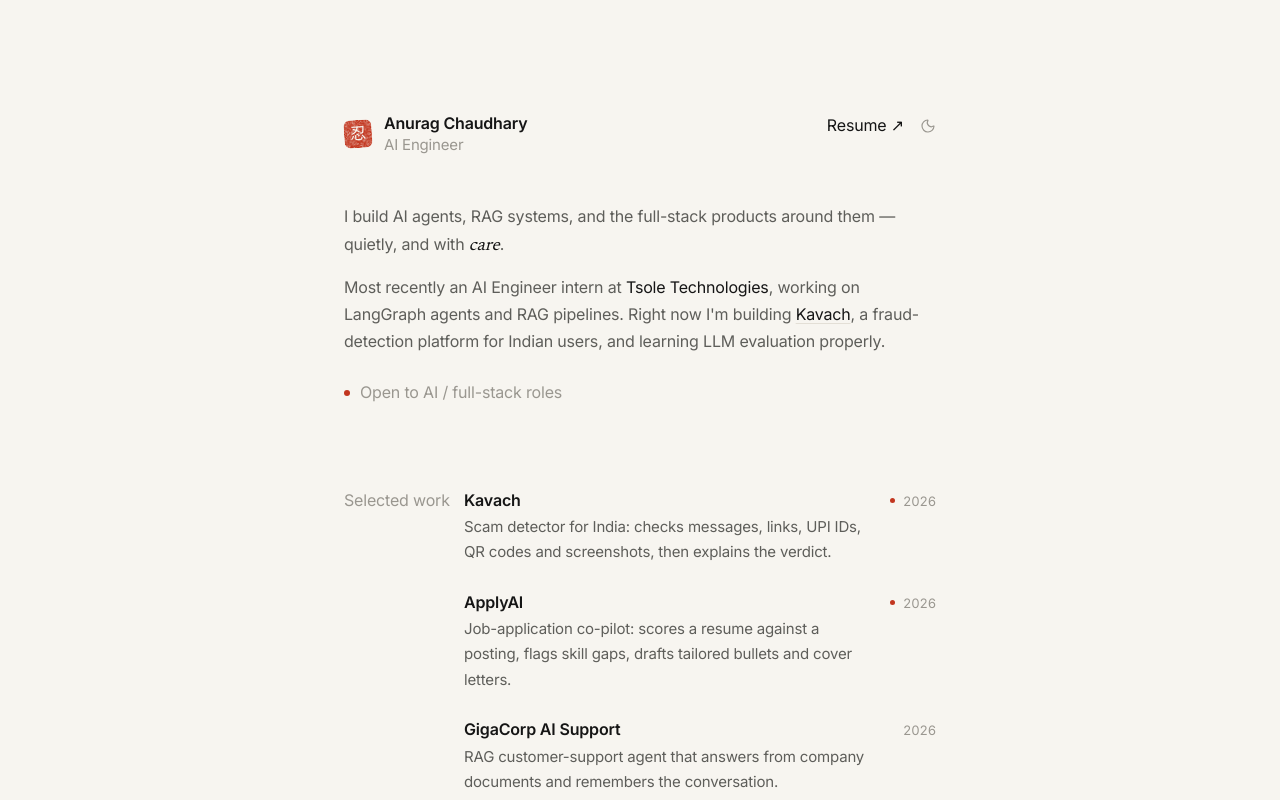
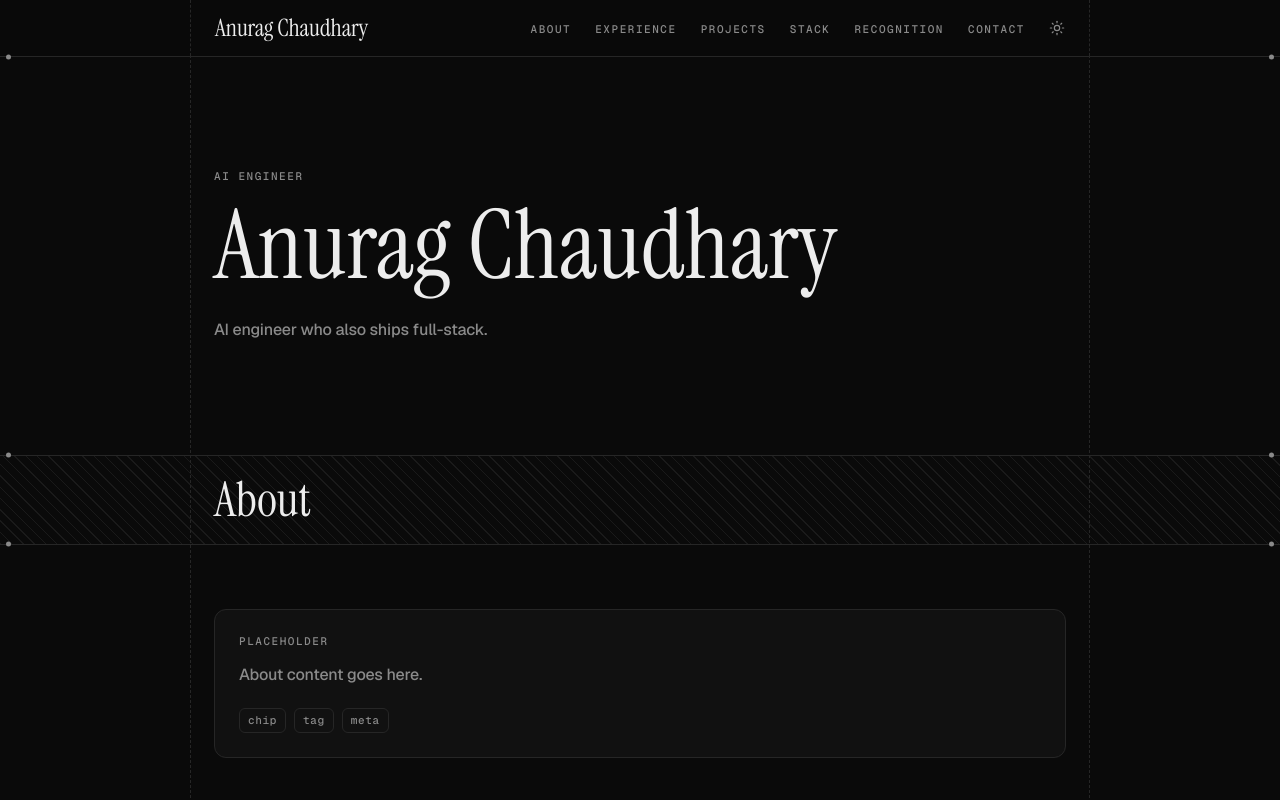
Before and after one commit to UkatoSpeaks/Ukato, a Next.js app: page / in a window 1280 px wide. Shown: the top 800 px of the page. Built offline with nearby package versions, Linux system fonts and the light colour scheme.

Commit message:
redesign: dark foundation, tokens, fonts, section shell
Co-Authored-By: Claude Opus 5.5 <noreply@anthropic.com>

```diff
--- a/package.json
+++ b/package.json
@@ -9,11 +9,13 @@
     "lint": "eslint"
   },
   "dependencies": {
+    "framer-motion": "^14.0.0",
     "lucide-react": "^1.49.0",
     "motion": "^13.5.0",
     "next": "15.5.27",
     "react": "19.1.0",
-    "react-dom": "19.1.0"
+    "react-dom": "19.1.0",
+    "react-icons": "^5.7.0"
   },
   "devDependencies": {
     "@eslint/eslintrc": "^3",
--- a/src/app/globals.css
+++ b/src/app/globals.css
@@ -3,32 +3,47 @@
 @custom-variant dark (&:where(.dark, .dark *));
 
 /*
- * Washi tokens. Light is the default; .dark on <html> swaps the values.
- * Seal (vermilion) is the only accent: the mark, the status dot, link hover.
+ * Color tokens. Dark is the default: <html> ships with .dark and the theme
+ * script removes it when the visitor has chosen light. See DESIGN.md.
  */
 :root {
   color-scheme: light;
-  --paper: #f7f5f0;
-  --paper-2: #efece5;
-  --ink: #151515;
-  --ink-2: #5e5e5a;
-  --ink-3: #9a9790;
-  --line: #e3dfd6;
+  --bg: #fafafa;
+  --surface: #ffffff;
+  --border: #e4e4e4;
+  --text: #171717;
+  --muted: #6b6b6b;
   --seal: #c2361f;
+
+  /* Width of the centered content column. */
+  --col: 900px;
+
+  /* Old washi names, still used by the case-study pages until they move over. */
+  --paper: var(--bg);
+  --paper-2: var(--surface);
+  --ink: var(--text);
+  --ink-2: color-mix(in srgb, var(--text) 75%, var(--bg));
+  --ink-3: var(--muted);
+  --line: var(--border);
 }
 
 .dark {
   color-scheme: dark;
-  --paper: #0f0f0e;
-  --paper-2: #181816;
-  --ink: #edebe6;
-  --ink-2: #b3b0a9;
-  --ink-3: #7a776f;
-  --line: #262522;
+  --bg: #0a0a0a;
+  --surface: #111111;
+  --border: #262626;
+  --text: #ededed;
+  --muted: #8a8a8a;
   --seal: #d9482f;
 }
 
 @theme inline {
+  --color-bg: var(--bg);
+  --color-surface: var(--surface);
+  --color-border: var(--border);
+  --color-text: var(--text);
+  --color-muted: var(--muted);
+
   --color-paper: var(--paper);
   --color-paper-2: var(--paper-2);
   --color-ink: var(--ink);
@@ -37,8 +52,13 @@
   --color-line: var(--line);
   --color-seal: var(--seal);
 
-  --font-sans: var(--font-inter), ui-sans-serif, system-ui, sans-serif;
-  --font-serif: var(--font-newsreader), ui-serif, Georgia, serif;
+  --font-display: var(--font-instrument-serif), ui-serif, Georgia, serif;
+  --font-sans: var(--font-geist), ui-sans-serif, system-ui, sans-serif;
+  --font-mono: var(--font-geist-mono), ui-monospace, SFMono-Regular, monospace;
+  --font-serif: var(--font-display);
+
+  --radius-card: 12px;
+  --radius-chip: 6px;
 
   /* Names and titles. */
   --font-weight-name: 550;
@@ -64,28 +84,28 @@
 }
 
 html {
-  background: var(--paper);
+  background: var(--bg);
+  scroll-behavior: smooth;
 }
 
 body {
-  background: var(--paper);
-  color: var(--ink-2);
+  background: var(--bg);
+  color: var(--text);
   font-family: var(--font-sans);
   font-size: 16px;
+  font-weight: 500;
   line-height: 1.7;
   letter-spacing: -0.011em;
-  font-feature-settings: "cv11", "ss01", "ss03";
-  font-optical-sizing: auto;
   -webkit-font-smoothing: antialiased;
   text-rendering: optimizeLegibility;
 }
 
 ::selection {
-  background: color-mix(in srgb, var(--seal) 15%, transparent);
+  background: color-mix(in srgb, var(--text) 18%, transparent);
 }
 
 :focus-visible {
-  outline: 2px solid color-mix(in srgb, var(--seal) 40%, transparent);
+  outline: 2px solid color-mix(in srgb, var(--text) 45%, transparent);
   outline-offset: 2px;
   border-radius: 2px;
 }
@@ -100,38 +120,117 @@ body {
     text-decoration-color 200ms ease !important;
 }
 
-/* Inline text link: ink, hairline underline that turns seal on hover. */
+/* The centered content column. Keeps a gutter on narrow screens. */
+@utility col {
+  width: min(var(--col), 100% - 2rem);
+  margin-inline: auto;
+}
+
+/* Full-width hairline with a dot marker just inside each page edge. */
+@utility rule {
+  position: relative;
+  height: 1px;
+  width: 100%;
+  background: var(--border);
+
+  &::before,
+  &::after {
+    content: "";
+    position: absolute;
+    top: 50%;
+    width: 5px;
+    height: 5px;
+    border-radius: 9999px;
+    background: var(--muted);
+    transform: translateY(-50%);
+  }
+
+  &::before {
+    left: 6px;
+  }
+
+  &::after {
+    right: 6px;
+  }
+}
+
+/* Diagonal hatch fill for section header bands. */
+@utility hatch {
+  background-image: repeating-linear-gradient(
+    45deg,
+    color-mix(in srgb, var(--text) 7%, transparent) 0 1px,
+    transparent 1px 8px
+  );
+}
+
+/* Labels, meta and tags: small mono, wide tracking. */
+@utility label {
+  font-family: var(--font-mono);
+  font-size: 11px;
+  font-weight: 500;
+  line-height: 1.4;
+  letter-spacing: 0.14em;
+  text-transform: uppercase;
+  color: var(--muted);
+}
+
+@utility card {
+  border: 1px solid var(--border);
+  border-radius: var(--radius-card);
+  background: var(--surface);
+}
+
+@utility chip {
+  display: inline-flex;
+  align-items: center;
+  gap: 6px;
+  border: 1px solid var(--border);
+  border-radius: var(--radius-chip);
+  background: var(--surface);
+  padding: 3px 8px;
+  font-family: var(--font-mono);
+  font-size: 11px;
+  line-height: 1.5;
+  letter-spacing: 0.06em;
+  color: var(--muted);
+}
+
+/* Inline text link: hairline underline that darkens on hover. */
 @utility link {
-  color: var(--ink);
+  color: var(--text);
   text-decoration-line: underline;
   text-decoration-thickness: 1px;
   text-underline-offset: 3px;
-  text-decoration-color: var(--line);
+  text-decoration-color: var(--border);
   transition: text-decoration-color 200ms ease;
 
   &:hover {
-    text-decoration-color: var(--seal);
+    text-decoration-color: var(--text);
   }
 }
 
 /* Years, times and small labels. */
 @utility meta {
   font-size: 13px;
-  color: var(--ink-3);
+  color: var(--muted);
   font-variant-numeric: tabular-nums;
 }
 
 /* Emphasis word. Line-height 1 keeps the larger serif from pushing the line. */
 @utility emph {
-  font-family: var(--font-serif);
+  font-family: var(--font-display);
   font-style: italic;
   font-size: 1.12em;
   line-height: 1;
   letter-spacing: 0;
-  color: var(--ink);
+  color: var(--text);
 }
 
 @media (prefers-reduced-motion: reduce) {
+  html {
+    scroll-behavior: auto;
+  }
+
   .animate-seal-pulse,
   .animate-fade {
     animation: none;
--- a/src/app/layout.tsx
+++ b/src/app/layout.tsx
@@ -1,21 +1,26 @@
 import type { Metadata } from "next";
-import { Inter, Newsreader } from "next/font/google";
+import { Geist, Geist_Mono, Instrument_Serif } from "next/font/google";
 import { site } from "@/content/data";
 import "./globals.css";
 
-const inter = Inter({
-  variable: "--font-inter",
+// Display: the name and section titles.
+const instrumentSerif = Instrument_Serif({
+  variable: "--font-instrument-serif",
   subsets: ["latin"],
-  axes: ["opsz"],
+  weight: "400",
+  style: ["normal", "italic"],
 });
 
-// Emphasis words only. Loaded as the variable font because next/font only
-// exposes the opsz axis that way; it is used at its regular (400) weight.
-const newsreader = Newsreader({
-  variable: "--font-newsreader",
+// Body.
+const geist = Geist({
+  variable: "--font-geist",
   subsets: ["latin"],
-  style: "italic",
-  axes: ["opsz"],
+});
+
+// Labels, meta and tags.
+const geistMono = Geist_Mono({
+  variable: "--font-geist-mono",
+  subsets: ["latin"],
 });
 
 export const metadata: Metadata = {
@@ -23,8 +28,9 @@ export const metadata: Metadata = {
   description: site.tagline,
 };
 
-// Runs before first paint so a saved dark theme never flashes light.
-const themeScript = `try{if(localStorage.getItem("theme")==="dark")document.documentElement.classList.add("dark")}catch(e){}`;
+// Dark is the default, so <html> ships with .dark. This runs before first
+// paint and drops it when the visitor has saved the light theme.
+const themeScript = `try{if(localStorage.getItem("theme")==="light")document.documentElement.classList.remove("dark")}catch(e){}`;
 
 export default function RootLayout({
   children,
@@ -34,7 +40,7 @@ export default function RootLayout({
   return (
     <html
       lang="en"
-      className={`${inter.variable} ${newsreader.variable}`}
+      className={`dark ${instrumentSerif.variable} ${geist.variable} ${geistMono.variable}`}
       suppressHydrationWarning
     >
       <head>
--- a/src/app/page.tsx
+++ b/src/app/page.tsx
@@ -1,43 +1,61 @@
-import { Contact } from "@/components/Contact";
-import { Experience } from "@/components/Experience";
-import { FadeIn } from "@/components/FadeIn";
-import { Footer } from "@/components/Footer";
-import { Header } from "@/components/Header";
-import { Intro } from "@/components/Intro";
-import { Recognition } from "@/components/Recognition";
+import { site } from "@/content/data";
+import { Nav } from "@/components/Nav";
+import { PageShell } from "@/components/PageShell";
+import { Reveal } from "@/components/Reveal";
 import { Section } from "@/components/Section";
-import { SelectedWork } from "@/components/SelectedWork";
-import { Stack } from "@/components/Stack";
 
+// Placeholder sections: the shell only. Real content lands section by section.
 const sections = [
-  { label: "Selected work", body: <SelectedWork /> },
-  { label: "Experience", body: <Experience /> },
-  { label: "Stack", body: <Stack /> },
-  { label: "Recognition", body: <Recognition /> },
-  { label: "Contact", body: <Contact /> },
+  { id: "about", title: "About" },
+  { id: "experience", title: "Experience" },
+  { id: "projects", title: "Projects", action: "View all" },
+  { id: "stack", title: "Stack" },
+  { id: "recognition", title: "Recognition" },
+  { id: "contact", title: "Contact" },
 ];
+
+function Placeholder({ title }: { title: string }) {
+  return (
+    <div className="card p-6">
+      <p className="label">Placeholder</p>
+      <p className="mt-3 text-muted">{title} content goes here.</p>
+      <div className="mt-5 flex flex-wrap gap-2">
+        <span className="chip">chip</span>
+        <span className="chip">tag</span>
+        <span className="chip">meta</span>
+      </div>
+    </div>
+  );
+}
 
 export default function Home() {
   return (
-    <div className="mx-auto max-w-[640px] px-6 pt-20 pb-32 md:pt-28">
-      <FadeIn as="header" index={0}>
-        <Header home />
-      </FadeIn>
-      <FadeIn index={1} className="mt-12">
-        <Intro />
-      </FadeIn>
+    <PageShell>
+      <Nav items={sections} />
 
-      <main className="mt-20 flex flex-col gap-20">
-        {sections.map((s, i) => (
-          <Section key={s.label} index={i + 2} label={s.label}>
-            {s.body}
+      <Reveal className="col px-6 py-20 md:py-28">
+        <p className="label">{site.title}</p>
+        <h1 className="mt-4 font-display text-6xl leading-[0.95] tracking-normal text-text md:text-8xl">
+          {site.name}
+        </h1>
+        <p className="mt-6 max-w-[52ch] text-muted">{site.tagline}</p>
+      </Reveal>
+
+      <main>
+        {sections.map((s) => (
+          <Section key={s.id} id={s.id} title={s.title} action={s.action}>
+            <Placeholder title={s.title} />
           </Section>
         ))}
       </main>
 
-      <FadeIn as="footer" index={sections.length + 2} className="mt-20">
-        <Footer />
-      </FadeIn>
-    </div>
+      <footer>
+        <div className="rule" />
+        <div className="col flex items-center justify-between gap-6 px-6 py-8">
+          <p className="label">© 2026 {site.name}</p>
+          <p className="label">{site.location}</p>
+        </div>
+      </footer>
+    </PageShell>
   );
 }
--- /dev/null
+++ b/src/components/Nav.tsx
@@ -0,0 +1,36 @@
+import Link from "next/link";
+import { site } from "@/content/data";
+import { ThemeToggle } from "@/components/ThemeToggle";
+
+export type NavItem = {
+  id: string;
+  title: string;
+};
+
+export function Nav({ items }: { items: NavItem[] }) {
+  return (
+    <header className="sticky top-0 z-20 bg-bg/85 backdrop-blur">
+      <div className="col flex h-14 items-center justify-between gap-6 border-x border-dashed border-border px-6">
+        <Link href="/" className="font-display text-2xl leading-none text-text">
+          {site.name}
+        </Link>
+        <nav className="flex items-center gap-6">
+          <ul className="hidden items-center gap-6 md:flex">
+            {items.map((item) => (
+              <li key={item.id}>
+                <a
+                  href={`#${item.id}`}
+                  className="label transition-colors duration-200 hover:text-text"
+                >
+                  {item.title}
+                </a>
+              </li>
+            ))}
+          </ul>
+          <ThemeToggle />
+        </nav>
+      </div>
+      <div className="rule" />
+    </header>
+  );
+}
--- /dev/null
+++ b/src/components/PageShell.tsx
@@ -0,0 +1,20 @@
+type Props = {
+  children: React.ReactNode;
+};
+
+/**
+ * Page frame: the dashed lines down both edges of the content column, running
+ * the full page height. Sections inside are full-width and place their own
+ * content in the column with `col`.
+ */
+export function PageShell({ children }: Props) {
+  return (
+    <div className="relative min-h-screen overflow-x-clip">
+      <div
+        aria-hidden
+        className="col pointer-events-none absolute inset-0 z-10 border-x border-dashed border-border"
+      />
+      {children}
+    </div>
+  );
+}
--- /dev/null
+++ b/src/components/Reveal.tsx
@@ -0,0 +1,26 @@
+"use client";
+
+import { motion, useReducedMotion } from "framer-motion";
+
+type Props = {
+  className?: string;
+  children: React.ReactNode;
+};
+
+/** Fades content up once, the first time it scrolls into view. */
+export function Reveal({ className, children }: Props) {
+  const reduce = useReducedMotion();
+
+  return (
+    <motion.div
+      data-fade
+      className={className}
+      initial={reduce ? false : { opacity: 0, y: 12 }}
+      whileInView={{ opacity: 1, y: 0 }}
+      viewport={{ once: true, margin: "0px 0px -10% 0px" }}
+      transition={{ duration: 0.5, ease: [0.22, 1, 0.36, 1] }}
+    >
+      {children}
+    </motion.div>
+  );
+}
--- a/src/components/Section.tsx
+++ b/src/components/Section.tsx
@@ -1,20 +1,31 @@
-import { FadeIn } from "@/components/FadeIn";
+import { Reveal } from "@/components/Reveal";
 
 type Props = {
-  index: number;
-  label: string;
+  /** Anchor target for the nav. */
+  id: string;
+  title: string;
+  /** Optional control on the right of the header band, e.g. a "view all" link. */
+  action?: React.ReactNode;
   children: React.ReactNode;
 };
 
-export function Section({ index, label, children }: Props) {
+export function Section({ id, title, action, children }: Props) {
   return (
-    <FadeIn
-      as="section"
-      index={index}
-      className="md:grid md:grid-cols-[120px_1fr]"
-    >
-      <h2 className="mb-4 font-normal text-ink-3 md:mb-0">{label}</h2>
-      <div className="min-w-0">{children}</div>
-    </FadeIn>
+    <section id={id} aria-labelledby={`${id}-title`} className="scroll-mt-14">
+      <div className="rule" />
+      <div className="hatch">
+        <div className="col flex items-end justify-between gap-6 px-6 py-5">
+          <h2
+            id={`${id}-title`}
+            className="font-display text-4xl leading-none tracking-normal text-text md:text-5xl"
+          >
+            {title}
+          </h2>
+          {action && <div className="label shrink-0 pb-1">{action}</div>}
+        </div>
+      </div>
+      <div className="rule" />
+      <Reveal className="col px-6 py-12 md:py-16">{children}</Reveal>
+    </section>
   );
 }
```
Also changed, not shown: src/app/projects/[slug]/page.tsx (+5 -5 lines), src/components/CaseSection.tsx (added, +21 -0 lines), 2 other files (tests, documents, lock files or other folders).
